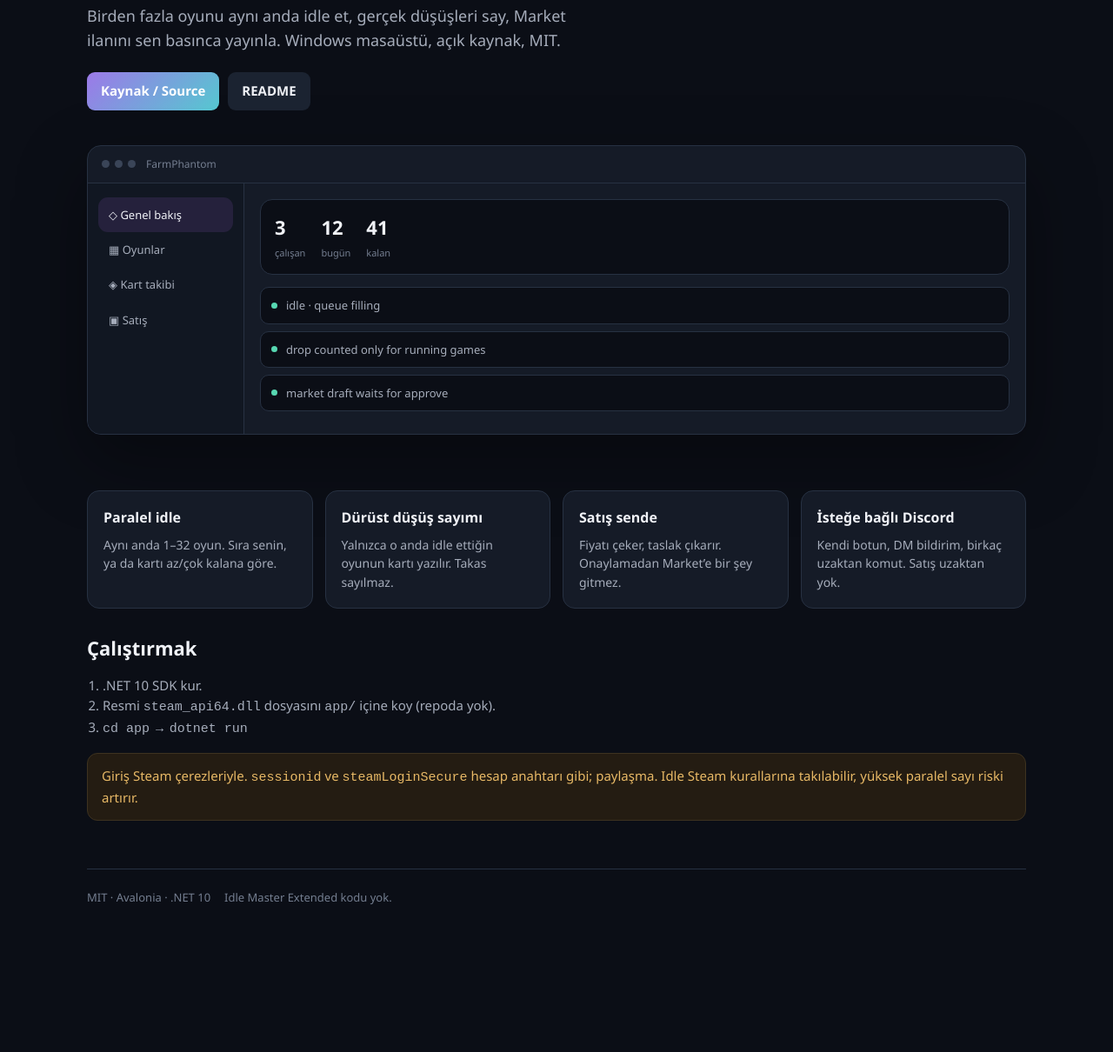
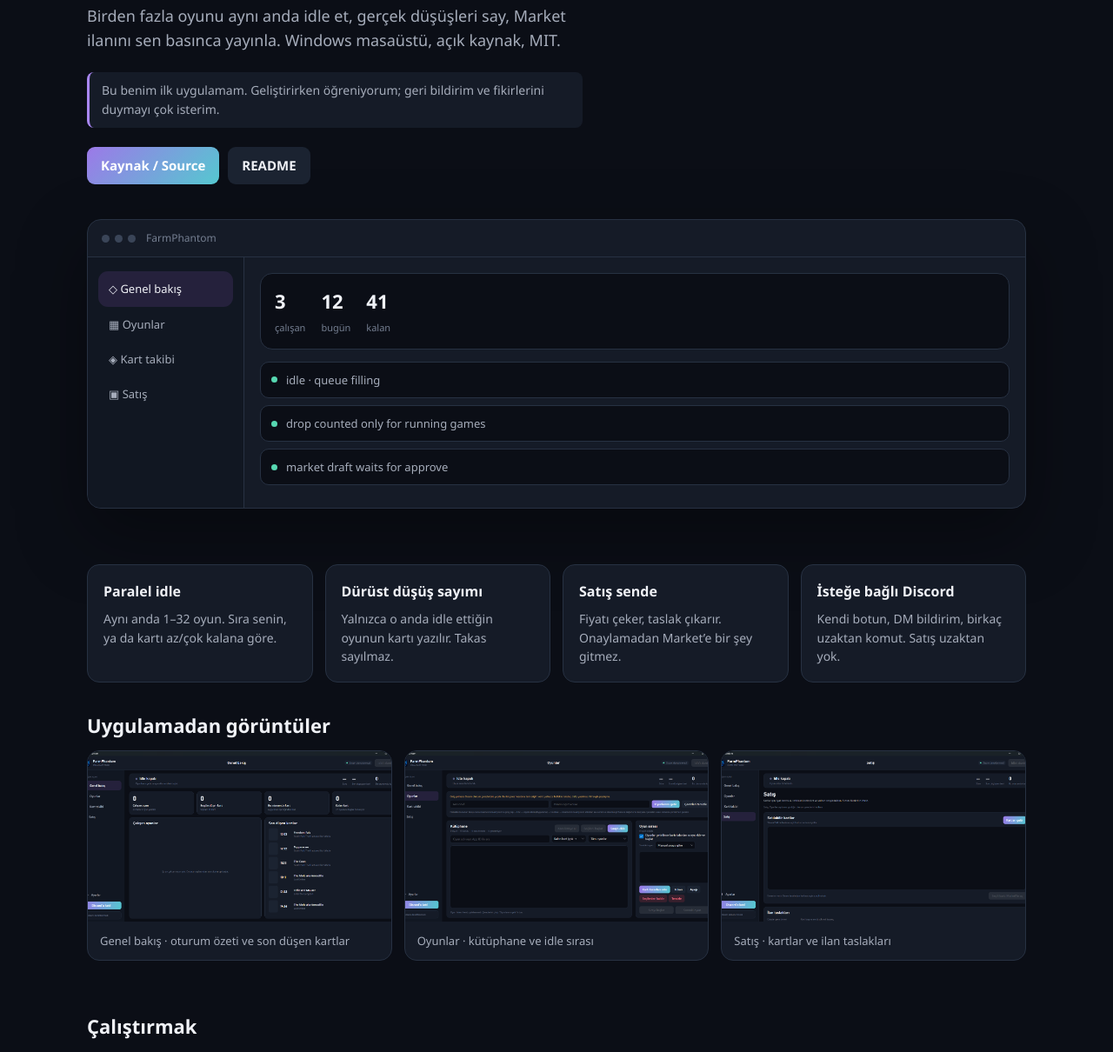
Before and after one commit to VillagerDuo/farmphantom, a plain HTML site: page docs/index.html in a window 1280 px wide. Shown: the part 221-1431 px from the top of the page at 87% size. Before the commit the page ends 1299 px from the top, so only its background shows below. Drawn offline with Linux system fonts and the light colour scheme.

Commit message:
Add first-app note and product screenshots

```diff
--- a/docs/index.html
+++ b/docs/index.html
@@ -55,6 +55,11 @@
     .kicker { color: var(--low); font-size: 11px; letter-spacing: .16em; text-transform: uppercase; margin: 0 0 10px; }
     h1 { font-size: clamp(32px, 5vw, 52px); line-height: 1.1; margin: 0 0 14px; }
     .lead { color: var(--mid); font-size: 18px; max-width: 38rem; margin: 0 0 22px; }
+    .maker-note {
+      max-width: 38rem; margin: 0 0 22px; padding: 10px 14px;
+      border-left: 3px solid var(--violet); border-radius: 8px;
+      background: var(--surface); color: var(--mid); font-size: 14px;
+    }
     .cta { display: flex; flex-wrap: wrap; gap: 10px; margin-bottom: 40px; }
     .app {
       border: 1px solid var(--line); border-radius: 16px; overflow: hidden; background: var(--surface);
@@ -81,6 +86,17 @@
     .card p { margin: 0; color: var(--mid); font-size: 14px; }
     section { padding: 18px 0 40px; }
     h2 { font-size: 22px; margin: 0 0 12px; }
+    .screenshots { padding-top: 22px; }
+    .gallery { display: grid; grid-template-columns: repeat(auto-fit, minmax(260px, 1fr)); gap: 14px; }
+    .shot {
+      margin: 0; overflow: hidden; border: 1px solid var(--line);
+      border-radius: 14px; background: var(--surface);
+      transition: transform .18s ease, border-color .18s ease;
+    }
+    .shot:hover { transform: translateY(-3px); border-color: var(--violet); }
+    .shot a { display: block; }
+    .shot img { display: block; width: 100%; aspect-ratio: 16 / 9; object-fit: cover; background: var(--void); }
+    .shot figcaption { padding: 12px 14px; color: var(--mid); font-size: 13px; }
     ol { color: var(--mid); padding-left: 1.2rem; }
     .warn { color: var(--amber); background: #241c12; border: 1px solid #3d3220; border-radius: 12px; padding: 14px 16px; }
     footer { border-top: 1px solid var(--line); color: var(--low); padding: 22px 0 36px; font-size: 13px; display: flex; gap: 16px; flex-wrap: wrap; }
@@ -115,6 +131,8 @@
       <h1 class="en">Idle the games. You approve the listings.</h1>
       <p class="lead tr">Birden fazla oyunu aynı anda idle et, gerçek düşüşleri say, Market ilanını sen basınca yayınla. Windows masaüstü, açık kaynak, MIT.</p>
       <p class="lead en">Idle several games at once, count real drops, list on the Steam Market only when you confirm. Windows desktop, open source, MIT.</p>
+      <p class="maker-note tr">Bu benim ilk uygulamam. Geliştirirken öğreniyorum; geri bildirim ve fikirlerini duymayı çok isterim.</p>
+      <p class="maker-note en">This is my first app. I'm learning as I build it, and feedback or ideas are always welcome.</p>
       <div class="cta">
         <a class="btn primary" id="code-btn" href="#">Kaynak / Source</a>
         <a class="btn" href="https://github.com/" id="readme-btn">README</a>
@@ -175,6 +193,28 @@
       </article>
     </div>
 
+    <section class="screenshots">
+      <h2 class="tr">Uygulamadan görüntüler</h2>
+      <h2 class="en">A look inside</h2>
+      <div class="gallery">
+        <figure class="shot">
+          <a href="assets/screenshot-overview.png"><img src="assets/screenshot-overview.png" alt="FarmPhantom genel bakış ve son düşen kartlar ekranı" loading="lazy" /></a>
+          <figcaption class="tr">Genel bakış · oturum özeti ve son düşen kartlar</figcaption>
+          <figcaption class="en">Overview · session summary and recent drops</figcaption>
+        </figure>
+        <figure class="shot">
+          <a href="assets/screenshot-games.png"><img src="assets/screenshot-games.png" alt="FarmPhantom oyun kütüphanesi ve sıra ekranı" loading="lazy" /></a>
+          <figcaption class="tr">Oyunlar · kütüphane ve idle sırası</figcaption>
+          <figcaption class="en">Games · library and idle queue</figcaption>
+        </figure>
+        <figure class="shot">
+          <a href="assets/screenshot-sales.png"><img src="assets/screenshot-sales.png" alt="FarmPhantom kart satış ekranı ve ilan taslakları" loading="lazy" /></a>
+          <figcaption class="tr">Satış · kartlar ve ilan taslakları</figcaption>
+          <figcaption class="en">Sales · cards and listing drafts</figcaption>
+        </figure>
+      </div>
+    </section>
+
     <section>
       <h2 class="tr">Çalıştırmak</h2>
       <h2 class="en">Run it</h2>
```
Also changed, not shown: docs/assets/screenshot-games.png (added), docs/assets/screenshot-overview.png (added), docs/assets/screenshot-sales.png (added), 1 other file.
